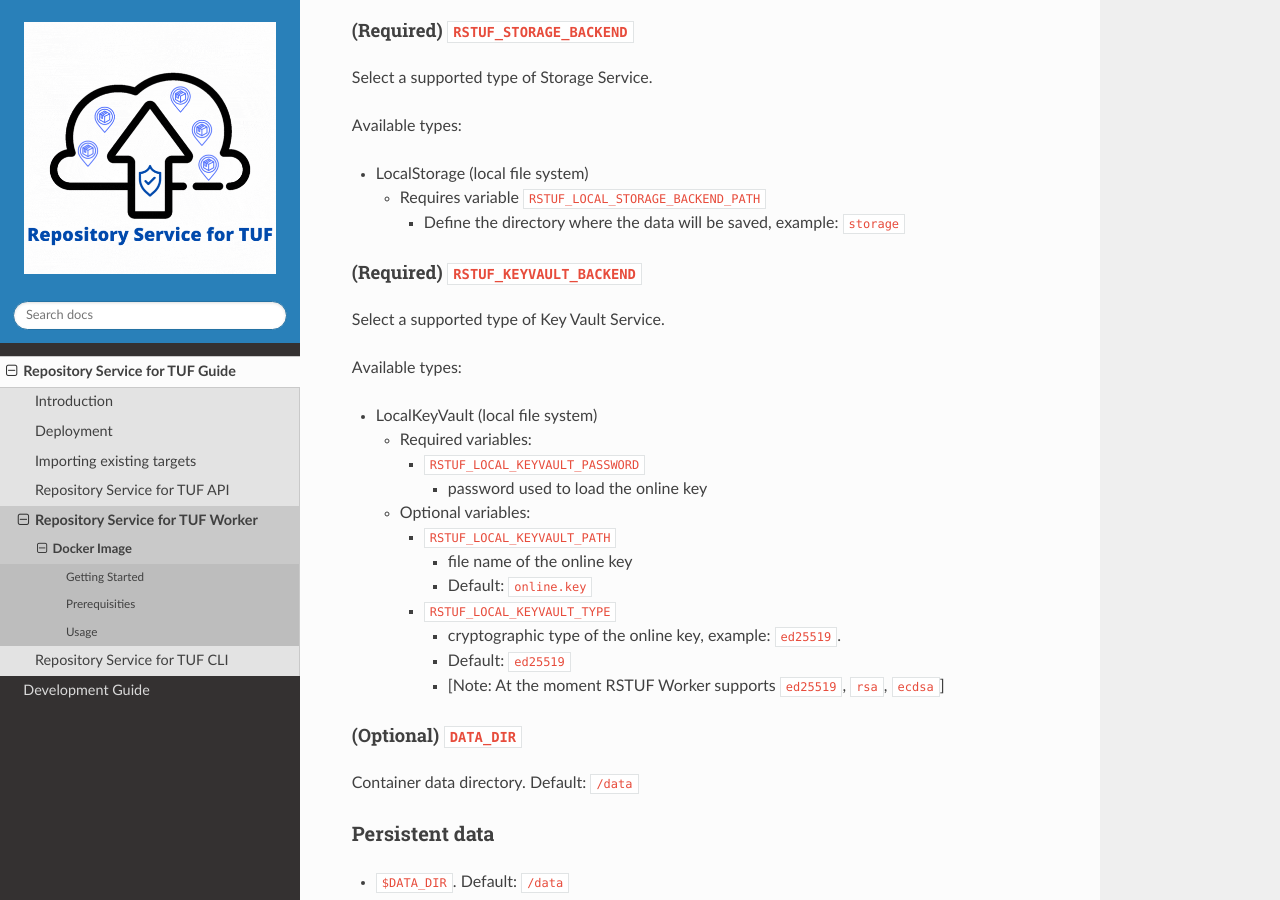
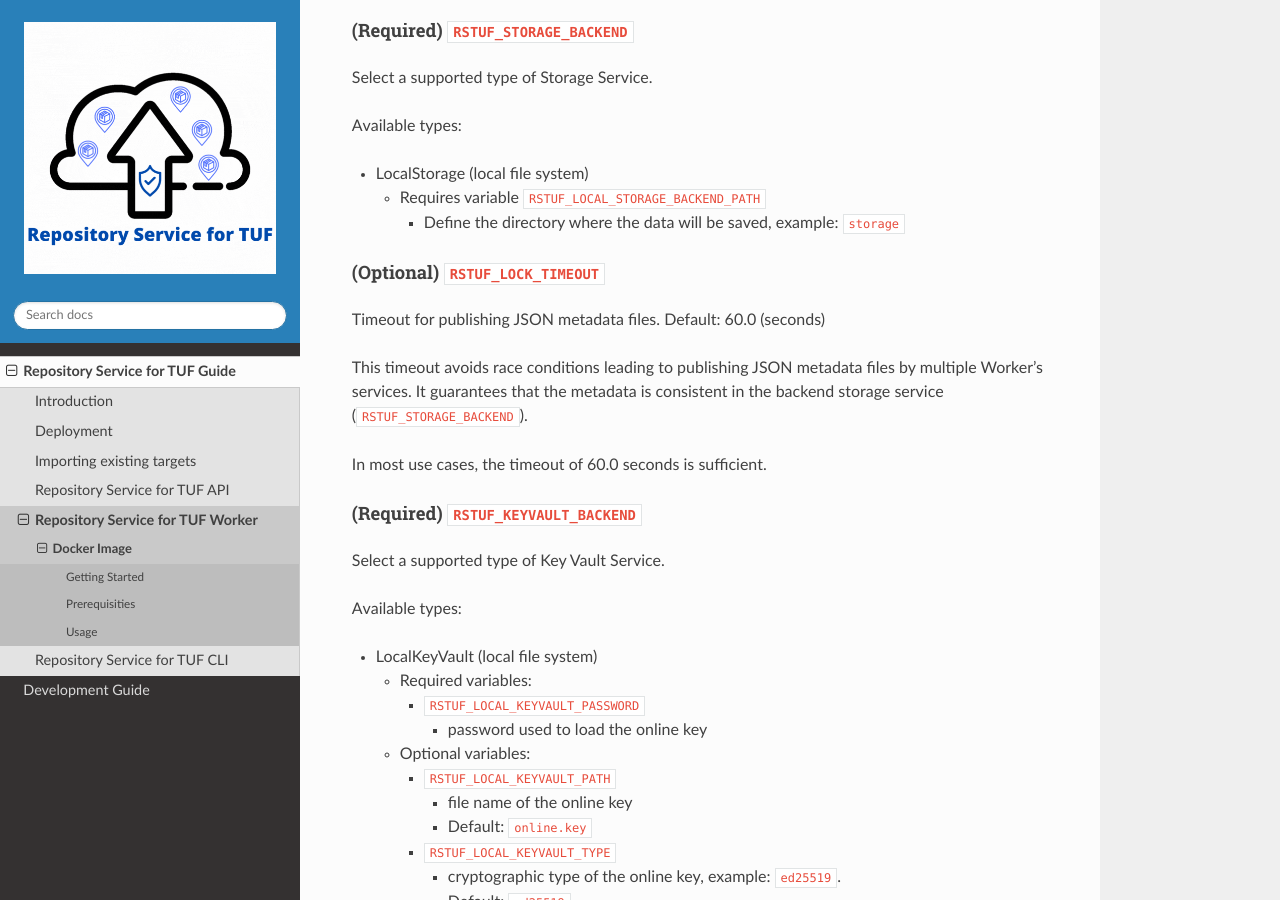
Before and after one commit to repository-service-tuf/repository-service-tuf, a Sphinx documentation site: the page built from docs/source/guide/repository-service-tuf-worker/Docker_README.md, in a window 1280 px wide and 900 px high, scrolled down 2322 px. Built offline with Sphinx 7.4.7 and the Read the Docs theme 2.0.0, drawn with Linux system fonts in a browser that asks for light colours.

Commit message:
chore: sync git submodules and docs

```diff
--- a/docs/source/guide/repository-service-tuf-api/api.rst
+++ b/docs/source/guide/repository-service-tuf-api/api.rst
@@ -4,6 +4,12 @@ Repository Service for TUF REST API Documentation
 
 API Authentication and Authorization
 ====================================
+
+.. note::
+    The build-in feature authentication and authorization can be disabled.
+
+    For disabling see the `Docker Image RSTUF_AUTH environment variable
+    <Docker_README.html#optional-rstuf-auth>`_
 
 The ``admin`` user can request a token using the Authentication endpoint
 ``api/v1/token/``. The API will give the token with expiration (in hours).
--- a/docs/source/guide/repository-service-tuf-cli/index.rst
+++ b/docs/source/guide/repository-service-tuf-cli/index.rst
@@ -24,6 +24,7 @@ Using pip:
 
     ╭─ Options ────────────────────────────────────────────────────────────────────────────────────────────────────────────────────────╮
     │ --config   -c  TEXT  Repository Service for TUF config file                                                                      │
+    │ --no-auth            Skips the use of RSTUF built-in authentication.                                                             │
     │ --version            Show the version and exit.                                                                                  │
     │ --help     -h        Show this message and exit.                                                                                 │
     ╰──────────────────────────────────────────────────────────────────────────────────────────────────────────────────────────────────╯
--- a/docs/source/guide/repository-service-tuf-worker/Docker_README.md
+++ b/docs/source/guide/repository-service-tuf-worker/Docker_README.md
@@ -109,6 +109,17 @@ Available types:
     - Requires variable ``RSTUF_LOCAL_STORAGE_BACKEND_PATH``
       - Define the directory where the data will be saved, example: `storage`
 
+#### (Optional) `RSTUF_LOCK_TIMEOUT`
+
+Timeout for publishing JSON metadata files. Default: 60.0 (seconds)
+
+This timeout avoids race conditions leading to publishing JSON metadata files by multiple
+Worker's services. It guarantees that the metadata is consistent in the backend
+storage service (`RSTUF_STORAGE_BACKEND`).
+
+
+In most use cases, the timeout of 60.0 seconds is sufficient.
+
 #### (Required) `RSTUF_KEYVAULT_BACKEND`
 
 Select a supported type of Key Vault Service.
@@ -132,13 +143,14 @@ Available types:
 
 Container data directory. Default: `/data`
 
+
 ### Persistent data
 
 * `$DATA_DIR`. Default: `/data`
 
 ### Customization/Tuning
 
-The `repository-service-tuf-worker` uses supervisord and uses a `supervisor.conf`
-from `$DATA_DIR`.
+The `repository-service-tuf-worker` uses supervisord and uses a
+`supervisor.conf` from `$DATA_DIR`.
 
 It can be used to customize/tuning performance of Celery.
```
Also changed, not shown: docs/source/guide/repository-service-tuf-api/Docker_README.md (+6 -2 lines), docs/source/_static/2_1_rstuf.png, docs/source/_static/2_2_rstuf.png, docs/source/_static/2_3_rstuf.png.
